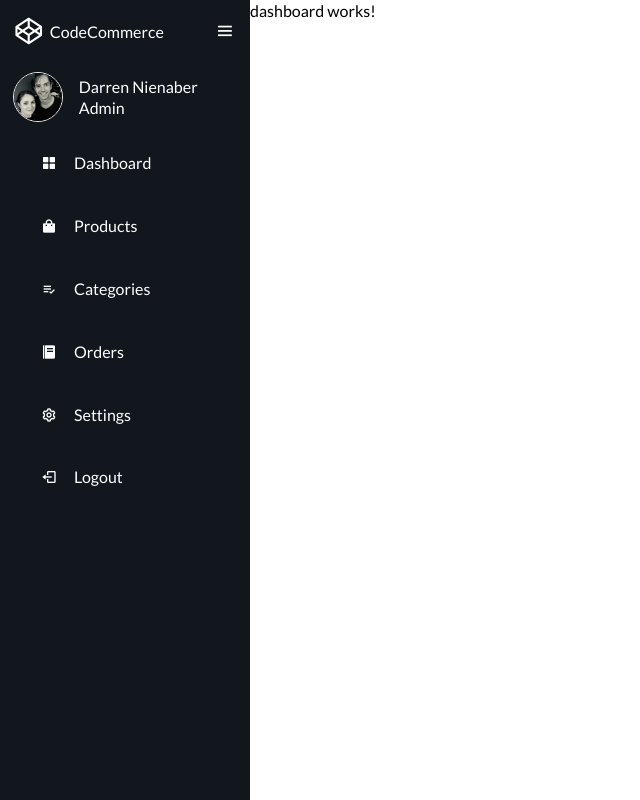
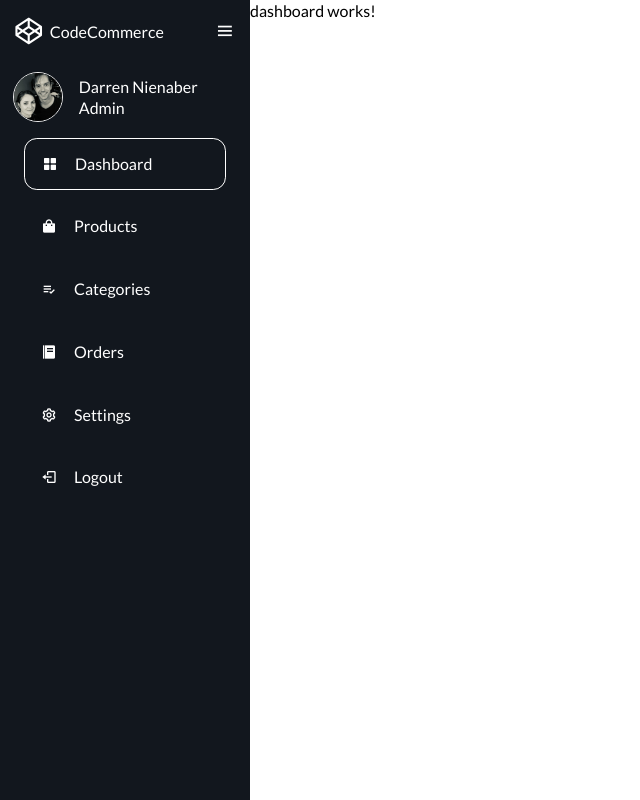
Before and after one commit to Dazz563/collapsible-sidenav, an Angular app: page /dashboard in a window 1280 px wide. Shown: the whole page, without its empty margins (0-640 px from the left). Built offline with nearby package versions, Linux system fonts and the light colour scheme.

Commit message:
outlined routerlink active

```diff
--- a/src/app/sidenav-menu/sidenav-menu.component.html
+++ b/src/app/sidenav-menu/sidenav-menu.component.html
@@ -15,35 +15,35 @@
 	</div>
 	<ul>
 		<li>
-			<a routerLink="/dashboard" href="#">
+			<a routerLink="/dashboard" routerLinkActive="active-link" href="#">
 				<i class="bx bxs-grid-alt"></i>
 				<span class="nav-item">Dashboard</span>
 			</a>
 			<span class="tooltip">Dashboard</span>
 		</li>
 		<li>
-			<a routerLink="/products" href="#">
+			<a routerLink="/products" routerLinkActive="active-link" href="#">
 				<i class="bx bxs-shopping-bag"></i>
 				<span class="nav-item">Products</span>
 			</a>
 			<span class="tooltip">Products</span>
 		</li>
 		<li>
-			<a routerLink="/categories" href="#">
+			<a routerLink="/categories" routerLinkActive="active-link" href="#">
 				<i class="bx bx-list-check"></i>
 				<span class="nav-item">Categories</span>
 			</a>
 			<span class="tooltip">Categories</span>
 		</li>
 		<li>
-			<a routerLink="/orders" href="#">
+			<a routerLink="/orders" routerLinkActive="active-link" href="#">
 				<i class="bx bxs-food-menu"></i>
 				<span class="nav-item">Orders</span>
 			</a>
 			<span class="tooltip">Orders</span>
 		</li>
 		<li>
-			<a routerLink="/settings" href="#">
+			<a routerLink="/settings" routerLinkActive="active-link" href="#">
 				<i class="bx bx-cog"></i>
 				<span class="nav-item">Settings</span>
 			</a>
--- a/src/app/sidenav-menu/sidenav-menu.component.scss
+++ b/src/app/sidenav-menu/sidenav-menu.component.scss
@@ -105,6 +105,10 @@
 	transition: all 0.3s ease;
 }
 
+.sidebar ul li a.active-link {
+	border: 1px solid #fff; // Set the background color to your active color
+}
+
 .sidebar ul li a i {
 	min-width: 50px;
 	text-align: center;
```
